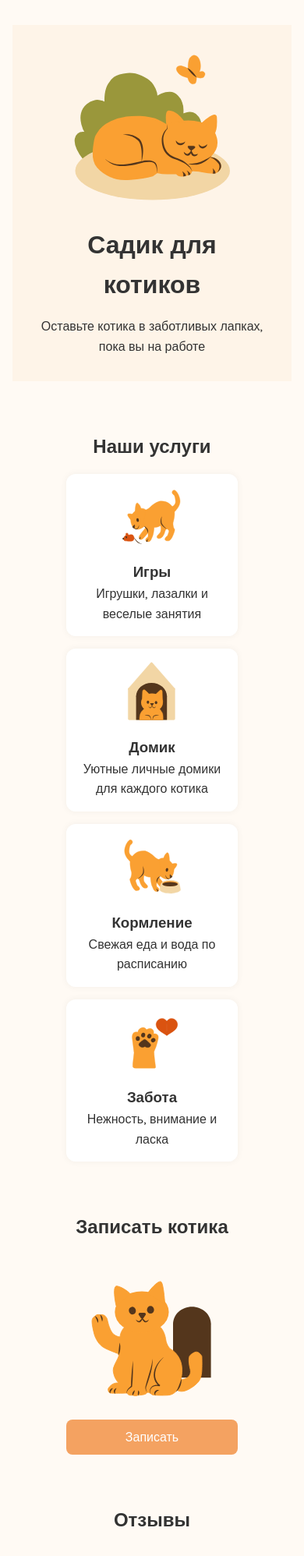
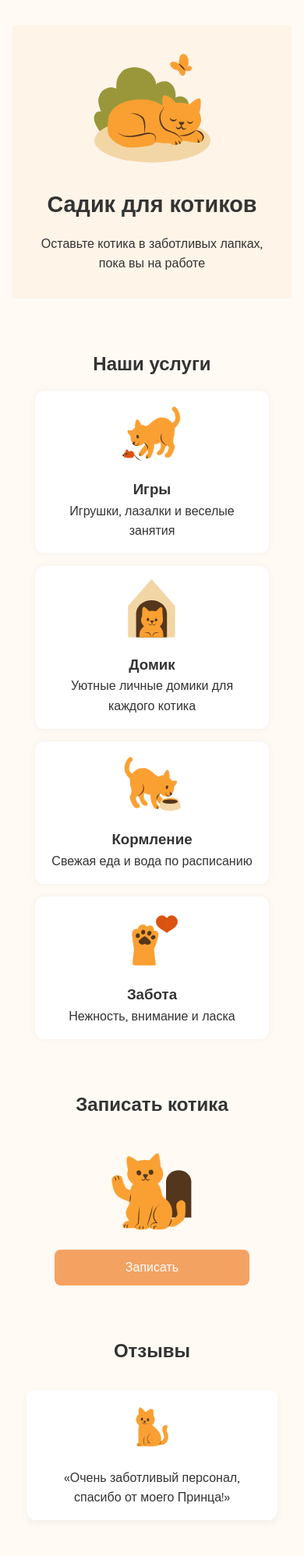
Before and after one commit to Ars2805/cat-garden, a plain HTML site: page index.html in a window 390 px wide. Shown: the top 1996 px of the page at 78% size. Drawn offline with nearby package versions, Linux system fonts and the light colour scheme.

Commit message:
добавлена адаптивность

```diff
--- a/style.css
+++ b/style.css
@@ -199,3 +199,69 @@ footer img {
   width: 150px;
   margin-top: 1rem;
 }
+
+@media (max-width: 600px) {
+  h1 {
+    font-size: 1.8rem;
+  }
+
+  h2 {
+    font-size: 1.5rem;
+  }
+
+  p {
+    font-size: 1rem;
+  }
+
+  .hero-img {
+    width: 150px;
+  }
+
+  .service-list {
+    flex-direction: column;
+    align-items: center;
+  }
+
+  .card {
+    width: 90%;
+    max-width: 300px;
+  }
+
+  .form-wrapper {
+    padding: 0 1rem;
+  }
+
+  form input,
+  form button {
+    width: 100%;
+  }
+
+  .form-img {
+    width: 120px;
+  }
+
+  .modal-content {
+    width: 90%;
+    padding: 1.5rem;
+  }
+
+  .review-slider {
+    max-width: 90%;
+    height: auto;
+    min-height: 220px;
+  }
+
+  .review {
+    padding: 1rem;
+    font-size: 0.95rem;
+  }
+
+  .reviews img {
+    width: 60px;
+  }
+
+  .open-modal {
+    width: 100%;
+    max-width: 250px;
+  }
+}
```
